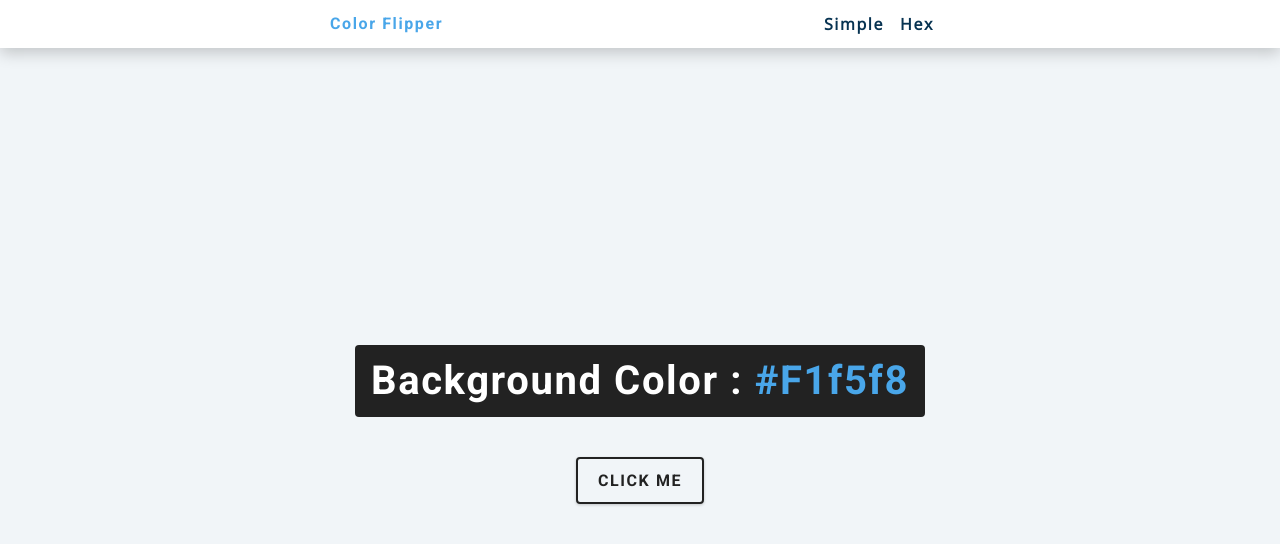
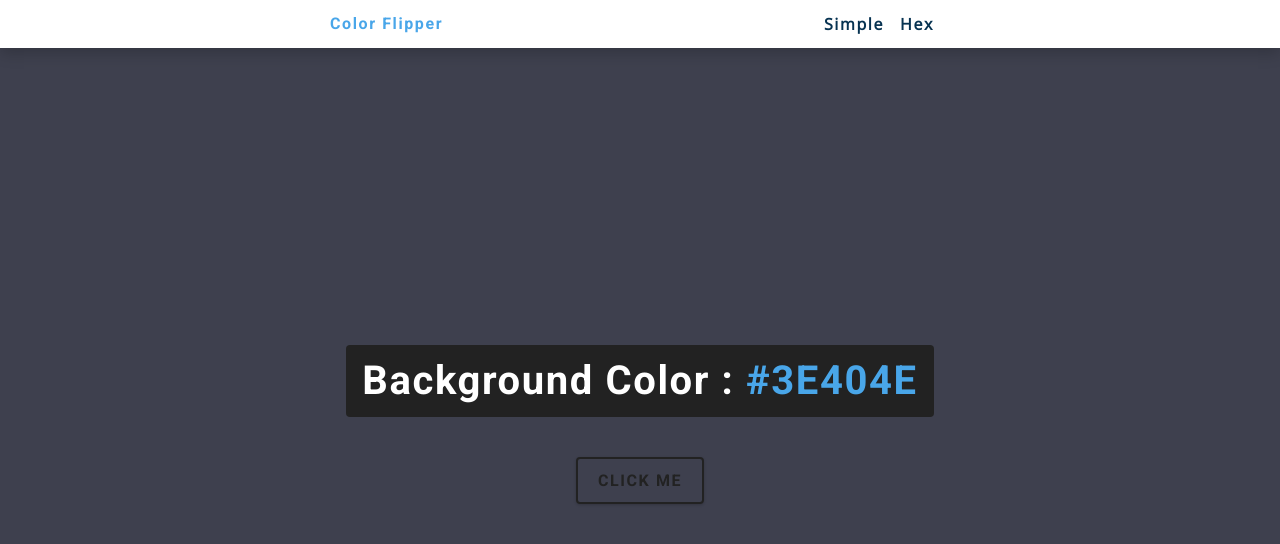
Before and after one commit to sarthakkathpalia/color-flipper, a plain HTML site: page hex.html in a window 1280 px wide. Both pictures are taken after a click on the button "CLICK ME". Drawn offline with nearby package versions, Linux system fonts and the light colour scheme.

Commit message:
made changes to the hex page

```diff
--- a/hex.js
+++ b/hex.js
@@ -1 +1,18 @@
 const hex = [0, 1, 2, 3, 4, 5, 6, 7, 8, 9, "A", "B", "C", "D", "E", "F"];
+
+const btn = document.getElementById("btn")
+const color = document.querySelector(".color")
+
+btn.addEventListener("click", function(){
+    let hexColor = "#"
+    for (let i=0; i<6; i++){
+        hexColor += hex[getRandomColor()]
+    }
+
+    color.textContent = hexColor
+    document.body.style.backgroundColor = hexColor
+})
+
+function getRandomColor(){
+    return Math.floor(Math.random() * hex.length)
+}
```
Also changed, not shown: index.html (+1 -1 lines).
